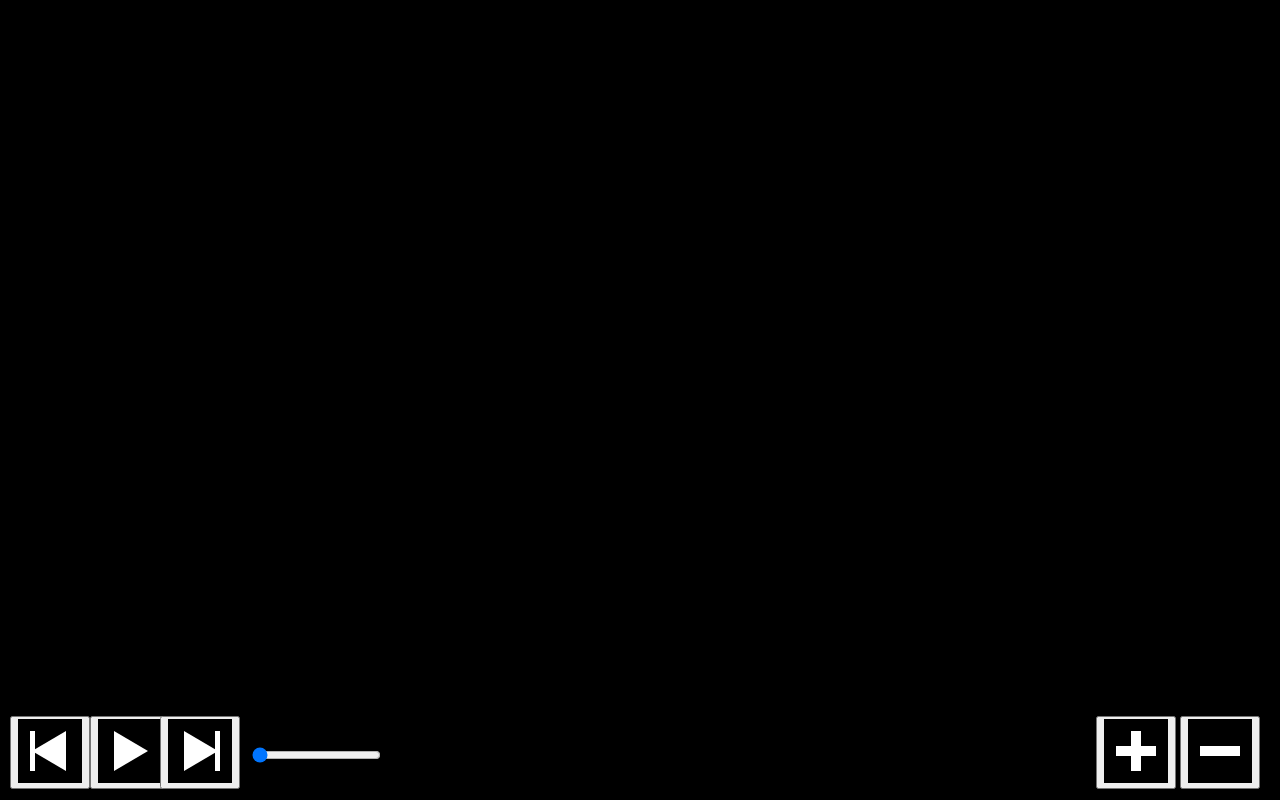
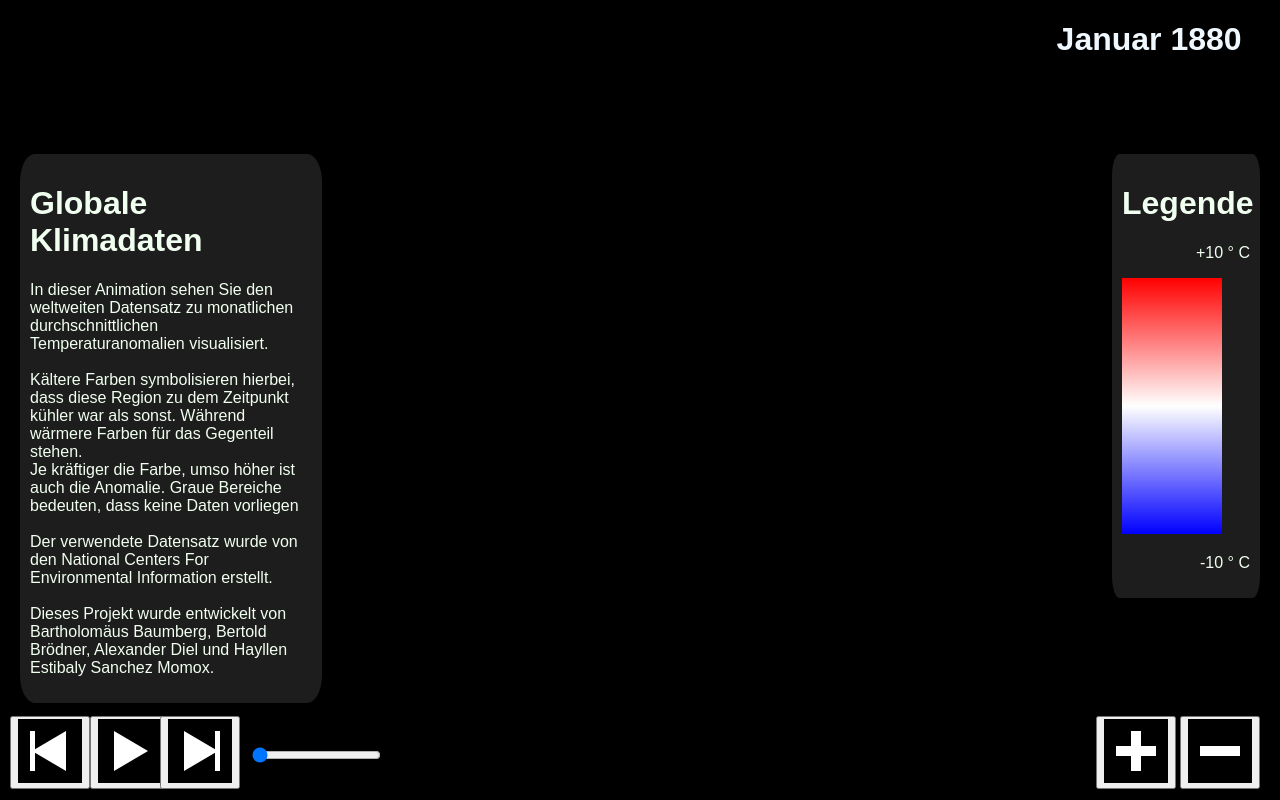
Before and after one commit to BabaBert/Datenvisualisierung, a website built with webpack: page index.html in a window 1280 px wide. Built offline with nearby package versions, Linux system fonts and the light colour scheme.

Commit message:
Farblegende Rot zu Blau oder Schwarz zu Weiß (#7)
* Add files via upload

* Update style.css

* Update style.css

* Add files via upload

* Add files via upload

```diff
--- /dev/null
+++ b/canvas.js
@@ -0,0 +1,44 @@
+//Rot zu Blau
+
+var temp = document.getElementById("temperaturCanvas");
+var tempx = temp.getContext("2d");
+
+var grd = tempx.createLinearGradient(0,0,0,256);
+grd.addColorStop(0,"red");
+grd.addColorStop(.5,"white");
+grd.addColorStop(1, "blue");
+tempx.fillStyle = grd;
+tempx.fillRect(0,0,100,256);
+
+
+var slider = document.getElementById("slider");
+var output = document.getElementById("year");
+
+output.innerHTML = convertYears(slider.value);
+
+slider.oninput = function(){
+    output.innerHTML = convertYears(this.value);
+}
+
+function convertYears(input){
+    var months = ['Januar', 'Februar', 'März', 'April', 'Mai', 'Juni', 'Juli', 'August', 'September', 'Oktober', 'November', 'Dezember'];
+
+    var temp = parseInt(input/12);
+    var year = temp+1880;
+
+    var month = months[input%12];
+
+
+    return month + " " + year;
+}
+//Schwarz zu Weiß
+/*
+var temp = document.getElementById("temperaturCanvas");
+var tempx = temp.getContext("2d");
+
+var grd = tempx.createLinearGradient(0,0,0,256);
+grd.addColorStop(0,"black");
+grd.addColorStop(1, "white");
+tempx.fillStyle = grd;
+tempx.fillRect(0,0,100,256);
+*/
--- a/data/control_elements/style.css
+++ b/data/control_elements/style.css
@@ -32,3 +32,43 @@
 #slider{
     height: 74px;
 }
+
+#infoText{
+    position: absolute;
+    left: 20px;
+    background: rgba(198, 196, 195, 0.15);
+    border-radius: 5%;
+    border-color: #E5E2E2;
+    border-width: 20px;
+    padding: 10px;
+    width: 22%;
+    color: honeydew;
+    font-family:  sans-serif;
+}
+
+#temperaturLegende{
+    position: absolute;
+    right: 20px;
+    background: rgba(198, 196, 195, 0.15);
+    border-radius: 5%;
+    border-color: #E5E2E2;
+    border-width: 20px;
+    padding: 10px;
+    width: 10%;
+    color: honeydew;
+    font-family: sans-serif;
+}
+
+#temperaturLegende h1{
+    text-align: center;
+}
+
+#temperaturLegende p{
+    text-align: right;
+}
+
+#yearDisplayer{
+    position:absolute;
+    right: 3%;
+    font-family: sans-serif;
+}
--- a/index.html
+++ b/index.html
@@ -5,16 +5,26 @@
         <link rel="stylesheet" href="data/control_elements/style.css">
     </head>
     <body style="background-color: black; margin: 0; overflow: hidden;">
+       <h1 id="yearDisplayer" style="color: aliceblue;"><span id="year"></span></h1>
         <canvas id="rustCanvas"></canvas>
         <div id="infoText">
             <h1>Globale Klimadaten</h1>
             <p>In dieser Animation sehen Sie den weltweiten Datensatz zu monatlichen
-                durchschnittlichen Temperaturanomalien aus dem Jahr 2011 visualisiert.<br><br>
+                durchschnittlichen Temperaturanomalien visualisiert.<br><br>
                 Kältere Farben symbolisieren hierbei, dass diese Region zu dem Zeitpunkt kühler war
                 als sonst. Während wärmere Farben für das Gegenteil stehen.<br>
-                Je kräftiger die Farbe, umso höher ist auch die Anomalie.<br><br>
-                Der verwendete Datensatz wurde vom National Centers For Environmental Information erstellt.
+                Je kräftiger die Farbe, umso höher ist auch die Anomalie. Graue Bereiche bedeuten, dass
+                keine Daten vorliegen<br><br>
+                Der verwendete Datensatz wurde von den National Centers For Environmental Information erstellt.<br><br>
+                Dieses Projekt wurde entwickelt von Bartholomäus Baumberg, Bertold Brödner, Alexander Diel und
+                Hayllen Estibaly Sanchez Momox.
             </p>
+        </div>
+        <div id="temperaturLegende">
+            <h1>Legende</h1>
+            <div id="temperaturAnzeigeOben"><p>+10 &#176; C</p></div>
+            <canvas id="temperaturCanvas" height="256" width="100"></canvas>
+            <div id="temperaturAnzeigeUnten"><p>-10 &#176; C</p></div>
         </div>
         <div class="control_bar" id="control_bar">
             <div class="control_bar" id="left">
@@ -31,7 +41,7 @@
 
                 </button>
 
-            <input class="control_bar" id="slider" type="range" min="0" max="1704" value="0" >
+            <input class="control_bar" id="slider" type="range" min="0" max="1704" value="0">
 
             <div class="control_bar" id="right">
                 <button id="zoom_in">
@@ -46,4 +56,5 @@
 
         </div>
     </body>
+    <script type="text/javascript" src="canvas.js"></script>
 </html>
```
